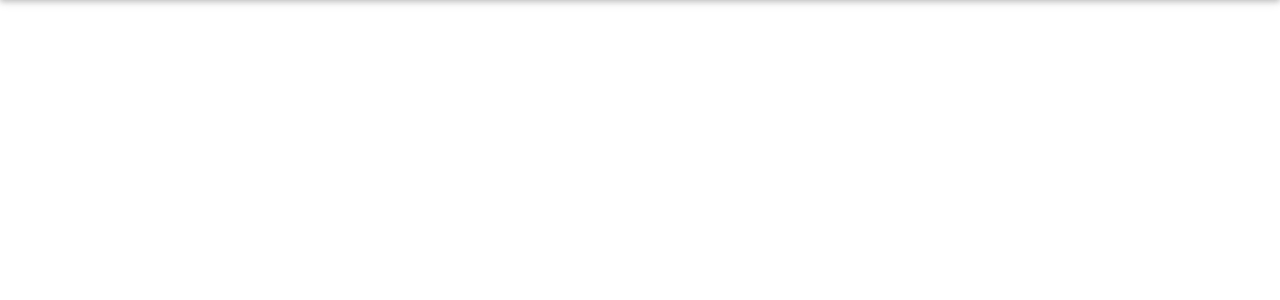
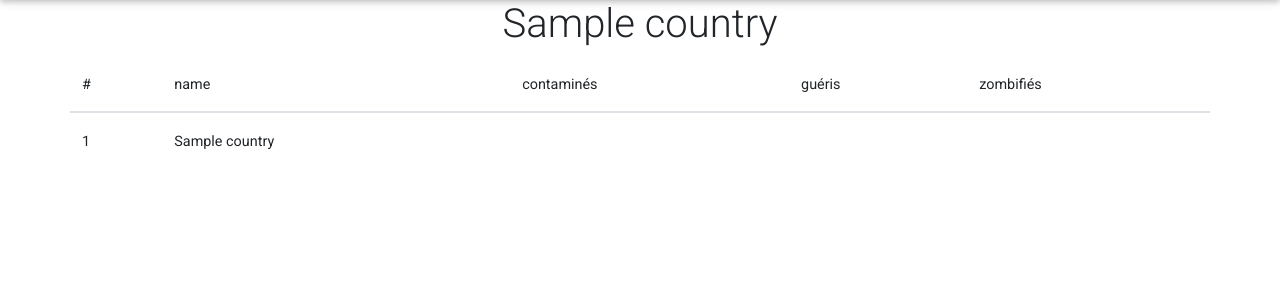
Before and after one commit to fzammit/ExamSymfo, a Symfony app: template templates/country/show.html.twig in a window 1280 px wide. Shown: the part 56-356 px from the top of the page. Run offline with Twig, Linux system fonts and the light colour scheme; the template is opened without the code that fills it: most values are stand-ins (such as "Sample title", 1, 10 or a date in 2020); lists and menus that the app fills with data are empty; some libraries are stand-ins or nearby versions.

Commit message:
show nearly ending :godmode:

```diff
--- a/templates/__partials/nav.html.twig
+++ b/templates/__partials/nav.html.twig
@@ -25,8 +25,6 @@
                         Stat
                     </a>
                 <div class="dropdown-menu" aria-labelledby="navbarDropdown">
-                    <a class="dropdown-item" href="{{ path('app_index') }}">Voir toutes les stats</a>
-                    <div class="dropdown-divider"></div>
                     <a class="dropdown-item" href="{{ path('stat_new') }}">Créer une stat</a>
                 </div>
             </li>
--- a/templates/app/index.html.twig
+++ b/templates/app/index.html.twig
@@ -6,7 +6,7 @@
 <ul class="list-unstyled text-center list-group col-3 ml-auto mr-auto">
     {% for country in countries %}
     <li class="list-group-item mt-5">
-        {{country.name}}
+        <a class="blue-grey-text" href="{{ path('country_show', {'id': country.id}) }}">{{country.name}}</a>
     </li>
     {% endfor %}
 </ul>
--- a/templates/country/show.html.twig
+++ b/templates/country/show.html.twig
@@ -1,3 +1,30 @@
 {% extends 'base.html.twig' %}
 
 {% block title %}Liste des Pays{% endblock %}
+
+{% block body %}
+
+<h1 class="text-center">{{country.name}}</h1>
+
+<table class="table container">
+    <thead>
+        <tr>
+            <th>#</th>
+            <th>name</th>
+            <th>contaminés</th>
+            <th>guéris</th>
+            <th>zombifiés</th>
+        </tr>
+    </thead>
+    <tbody>
+        <tr>
+            <th>{{country.id}}</th>
+            <th>{{country.name}}</th>
+            <th></th>
+            <th></th>
+            <th></th>
+        </tr>
+    </tbody>
+</table>
+
+{% endblock %}
```
Also changed, not shown: src/Controller/CountryController.php (+2 -10 lines), templates/country/index.html.twig (+12 -33 lines).
